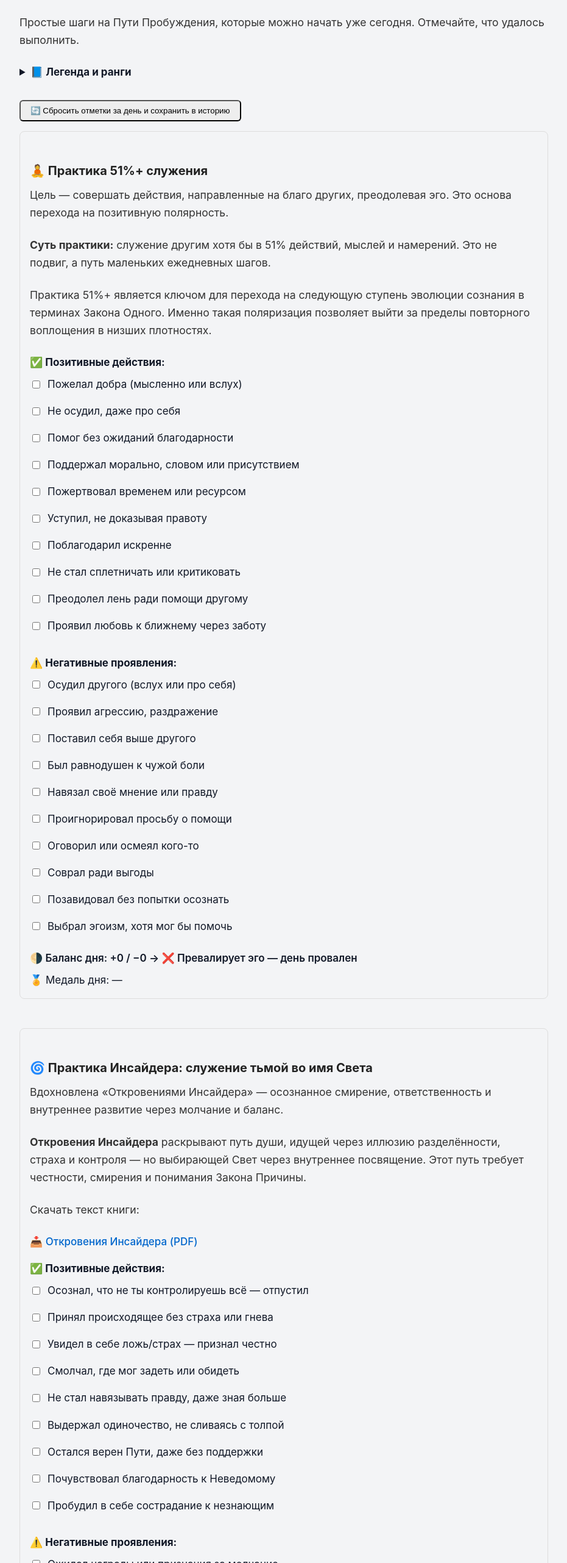
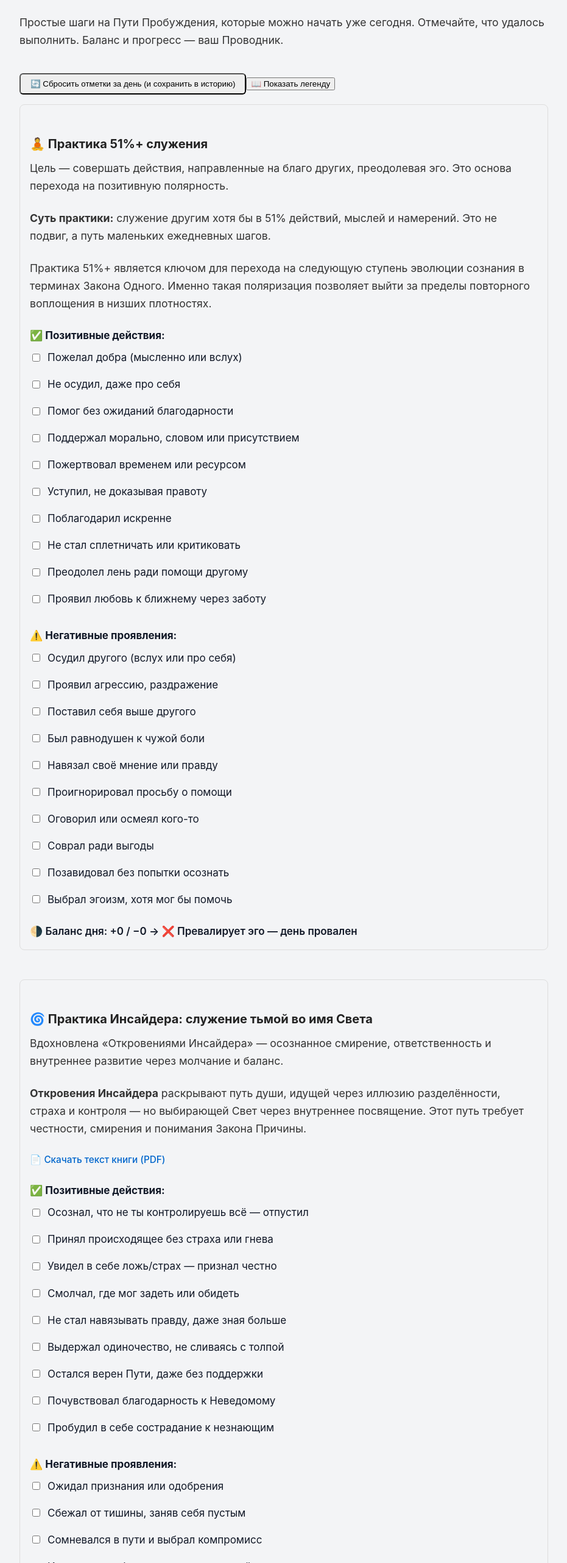
Before and after one commit to kardinalmarkov/terra-zetetica, a Next.js app: page /practices in a window 1280 px wide. Shown: the part 143-2706 px from the top of the page at 61% size, without its empty margins (174-1105 px from the left). Built offline with nearby package versions, Linux system fonts and the light colour scheme.

Commit message:
Update practices.js

```diff
--- a/pages/practices.js
+++ b/pages/practices.js
@@ -51,20 +51,18 @@ const checklistData = {
       'Пробудил в себе сострадание к незнающим'
     ],
     negatives: [
-      'Ожидал награды или признания за молчание',
-      'Использовал знание для превосходства',
-      'Уходил от ответственности, прикрываясь смирением',
-      'Поддался цинизму или презрению к невежеству',
-      'Сомневался в Пути, забывая об Источнике',
-      'Жаловался на одиночество, вместо благодарности',
-      'Утаил истину не из мудрости, а из страха',
-      'Обесценил путь других, считая его ложным',
-      'Служил лишь себе, избегая самопожертвования'
+      'Ожидал признания или одобрения',
+      'Сбежал от тишины, заняв себя пустым',
+      'Сомневался в пути и выбрал компромисс',
+      'Испугался глубины и отвернулся от неё',
+      'Поддался унынию, не увидев смысла',
+      'Возжелал власти или контроля',
+      'Проявил ложную смиренность (подавил себя)',
+      'Укрылся в гордыне вместо честного взгляда внутрь'
     ],
     content: `
       <p><strong>Откровения Инсайдера</strong> раскрывают путь души, идущей через иллюзию разделённости, страха и контроля — но выбирающей Свет через внутреннее посвящение. Этот путь требует честности, смирения и понимания Закона Причины.</p>
-      <p>Скачать текст книги:</p>
-      <a href="/materials/docs/Откровения_инсайдера.pdf" target="_blank" rel="noopener noreferrer" style="color:#0066cc;font-weight:500">📥 Откровения Инсайдера (PDF)</a>
+      <p style="font-size: 90%; margin-top: 1rem">📄 <a href="/materials/docs/Откровения_инсайдера.pdf" target="_blank" rel="noopener noreferrer" style="color:#0066cc;font-weight:500">Скачать текст книги (PDF)</a></p>
     `
   }
 };
@@ -72,11 +70,11 @@ const checklistData = {
 export default function Practices() {
   const [checkedItems, setCheckedItems] = useState({});
   const [history, setHistory] = useState([]);
+  const [showLegend, setShowLegend] = useState(false);
 
   useEffect(() => {
     const saved = localStorage.getItem('practices_progress');
     if (saved) setCheckedItems(JSON.parse(saved));
-
     const savedHistory = localStorage.getItem('practices_history');
     if (savedHistory) setHistory(JSON.parse(savedHistory));
   }, []);
@@ -99,16 +97,15 @@ export default function Practices() {
   };
 
   const resetDay = () => {
-    const todaySummary = {};
+    const daySummary = {};
     Object.keys(checklistData).forEach((key) => {
       const positives = checkedItems[key]?.length || 0;
       const negatives = checkedItems[`${key}_neg`]?.length || 0;
-      todaySummary[key] = { positives, negatives };
+      daySummary[key] = { positives, negatives, date: new Date().toISOString() };
     });
-    const date = new Date().toISOString().split('T')[0];
-    const updatedHistory = [...history, { date, summary: todaySummary }];
+    const updatedHistory = [...history, daySummary];
+    setHistory(updatedHistory);
     localStorage.setItem('practices_history', JSON.stringify(updatedHistory));
-    setHistory(updatedHistory);
     setCheckedItems({});
   };
 
@@ -118,11 +115,11 @@ export default function Practices() {
     return { positives, negatives };
   };
 
-  const getMedal = (positives) => {
-    if (positives >= 9) return '🥇 Проводник Света';
-    if (positives >= 6) return '🥈 Служение в действии';
-    if (positives >= 3) return '🥉 Доброе намерение';
-    return '—';
+  const getBadge = (count) => {
+    if (count >= 9) return '🥇 Проводник Света';
+    if (count >= 6) return '🥈 Служение в действии';
+    if (count >= 3) return '🥉 Доброе намерение';
+    return '';
   };
 
   return (
@@ -132,26 +129,32 @@ export default function Practices() {
       </Head>
 
       <main className="wrapper" style={{ maxWidth: 900, margin: '0 auto', padding: '2rem 1rem' }}>
-        <h1>🌟 Практики внутреннего развития</h1>
-        <p>Простые шаги на Пути Пробуждения, которые можно начать уже сегодня. Отмечайте, что удалось выполнить.</p>
-
-        <details style={{ margin: '1rem 0' }}>
-          <summary style={{ cursor: 'pointer', fontWeight: 'bold' }}>📘 Легенда и ранги</summary>
-          <ul>
-            <li>🥉 3+ — Доброе намерение</li>
-            <li>🥈 6+ — Служение в действии</li>
-            <li>🥇 9+ — Проводник Света</li>
-            <li>🌗 Баланс дня: если + > − — день прошёл на Свет</li>
-          </ul>
-        </details>
+        <h1>🌀 Практики служения и посвящения</h1>
+        <p>Простые шаги на Пути Пробуждения, которые можно начать уже сегодня. Отмечайте, что удалось выполнить. Баланс и прогресс — ваш Проводник.</p>
 
         <button onClick={resetDay} style={{ margin: '1rem 0', background: '#eee', padding: '0.5rem 1rem', borderRadius: 6 }}>
-          🔄 Сбросить отметки за день и сохранить в историю
+          🔄 Сбросить отметки за день (и сохранить в историю)
         </button>
+
+        <button onClick={() => setShowLegend(!showLegend)} style={{ marginBottom: '1rem' }}>
+          📖 {showLegend ? 'Скрыть легенду' : 'Показать легенду'}
+        </button>
+
+        {showLegend && (
+          <div style={{ background: '#f7f7f7', padding: '1rem', borderRadius: 8, marginBottom: '2rem', fontSize: '90%' }}>
+            <p><strong>Легенда:</strong></p>
+            <ul>
+              <li>🥉 3+ выполнено — <em>Доброе намерение</em></li>
+              <li>🥈 6+ — <em>Служение в действии</em></li>
+              <li>🥇 9+ — <em>Проводник Света</em></li>
+              <li>🌗 Итог: если позитивных больше — день засчитан как Светлый</li>
+            </ul>
+          </div>
+        )}
 
         {Object.entries(checklistData).map(([key, data]) => {
           const { positives, negatives } = count(key);
-          const medal = getMedal(positives);
+          const badge = getBadge(positives);
           return (
             <div key={key} style={{ marginBottom: '3rem', padding: '1rem', border: '1px solid #ddd', borderRadius: 8 }}>
               <h2>{data.title}</h2>
@@ -197,8 +200,8 @@ export default function Practices() {
                 {positives > negatives
                   ? '✅ Свет преобладает — ты прошёл испытание'
                   : '❌ Превалирует эго — день провален'}
+                {badge && ` — ${badge}`}
               </div>
-              <div style={{ marginTop: '0.5rem' }}>🏅 Медаль дня: {medal}</div>
             </div>
           );
         })}
```
